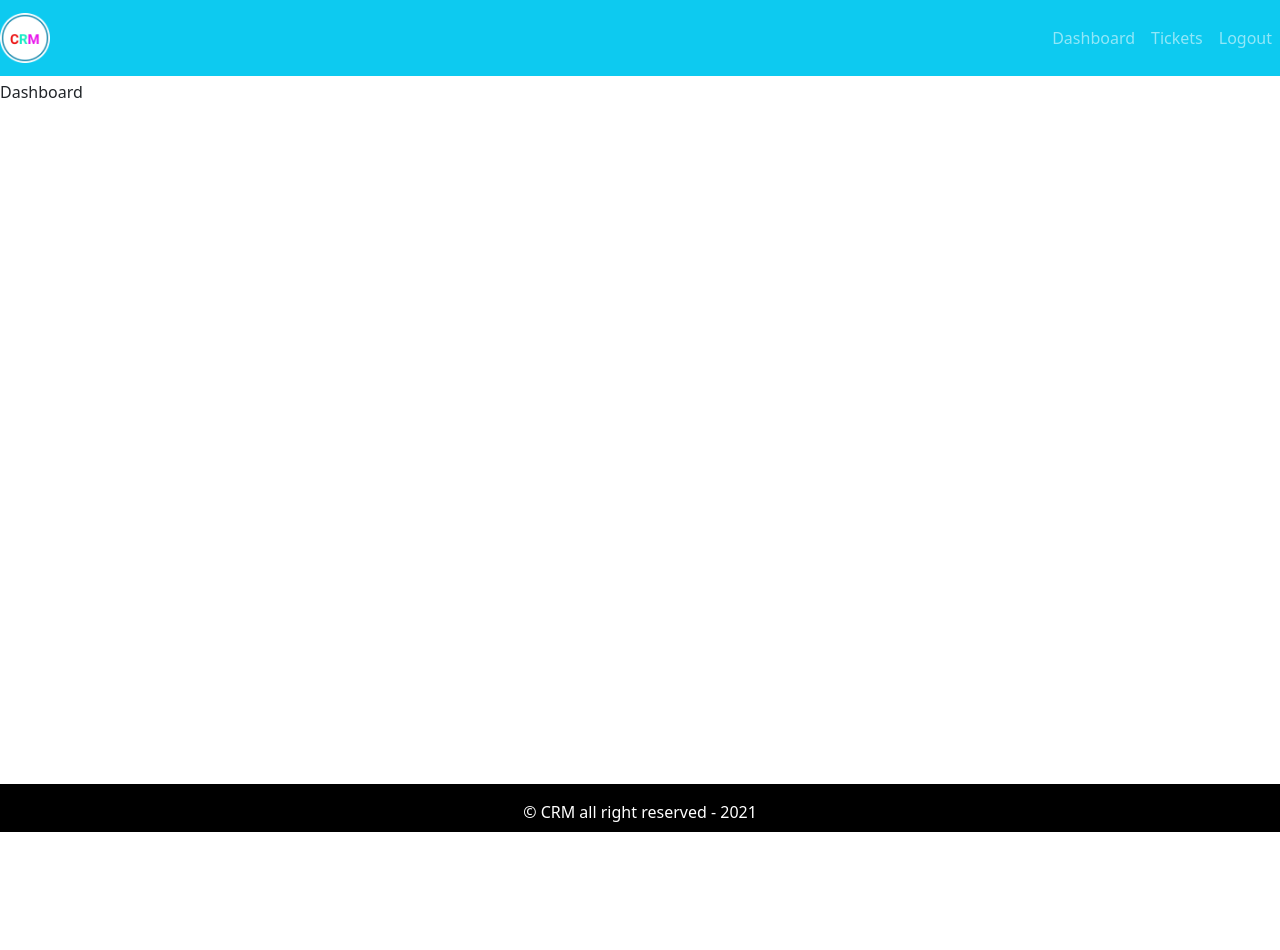
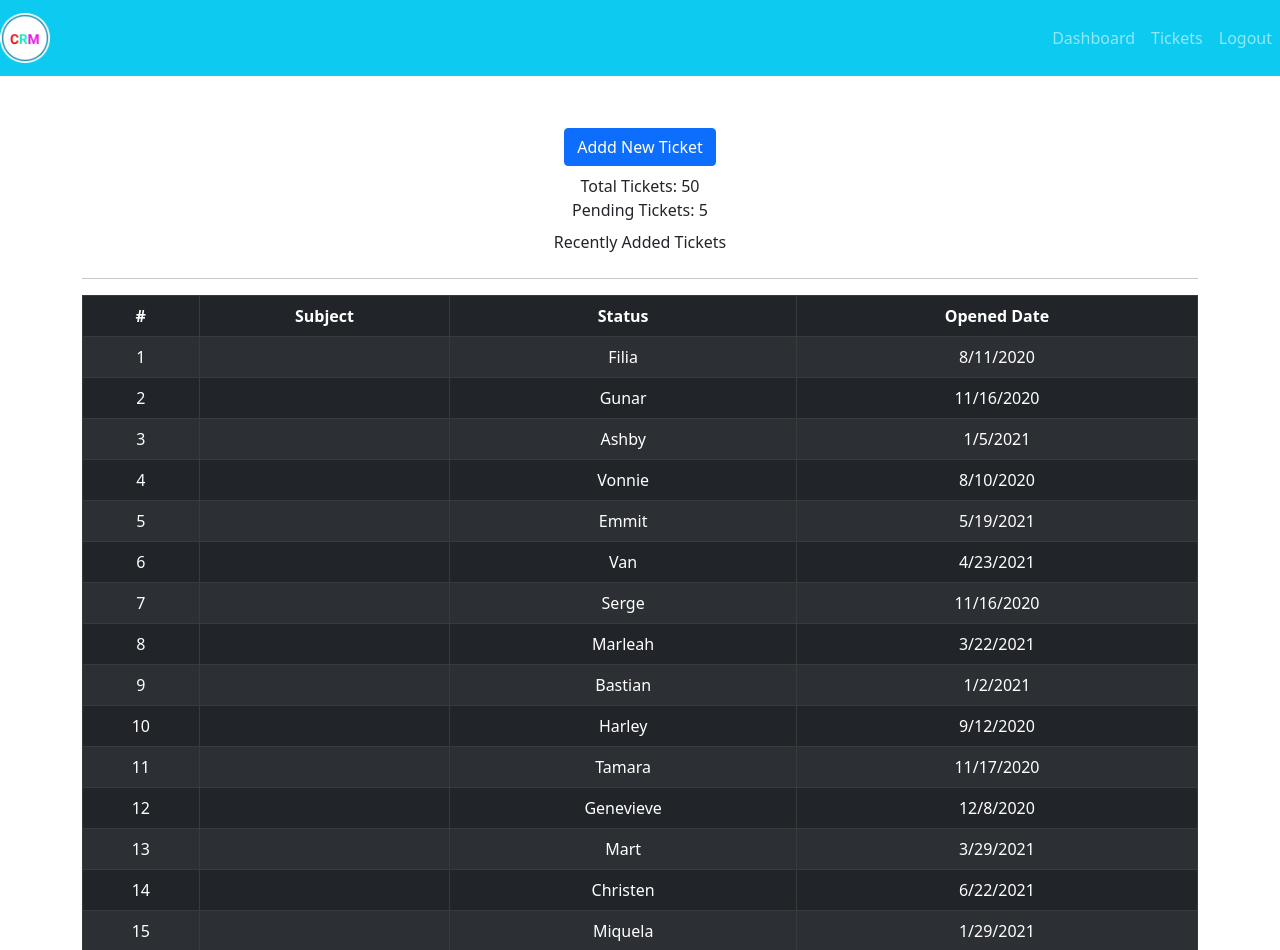
Before and after one commit to moath143/crm-frontend, a React (Create React App) app: page / in a window 1280 px wide. Shown: the top 950 px of the page. Before the commit the page ends 832 px from the top, so only its background shows below. Built offline with nearby package versions, Linux system fonts and the light colour scheme.

Commit message:
dashboard page added

```diff
--- a/src/App.js
+++ b/src/App.js
@@ -1,13 +1,14 @@
 import "./App.css";
 import DefaultLayout from "./layout/DefaultLayout";
 import Entry from "./page/entry/Entry.page";
+import Dashboard from './page/dashboard/Dashboard.page';
 
 function App() {
   return (
     <div className="App">
       {/* <Entry /> */}
       <DefaultLayout>
-        Dashboard
+        <Dashboard />
       </DefaultLayout>
     </div>
   );
--- /dev/null
+++ b/src/assets/data/dummy-tickets.json
@@ -0,0 +1,52 @@
+[
+  { "id": 1, "status": "Filia", "addedAt": "8/11/2020" },
+  { "id": 2, "status": "Gunar", "addedAt": "11/16/2020" },
+  { "id": 3, "status": "Ashby", "addedAt": "1/5/2021" },
+  { "id": 4, "status": "Vonnie", "addedAt": "8/10/2020" },
+  { "id": 5, "status": "Emmit", "addedAt": "5/19/2021" },
+  { "id": 6, "status": "Van", "addedAt": "4/23/2021" },
+  { "id": 7, "status": "Serge", "addedAt": "11/16/2020" },
+  { "id": 8, "status": "Marleah", "addedAt": "3/22/2021" },
+  { "id": 9, "status": "Bastian", "addedAt": "1/2/2021" },
+  { "id": 10, "status": "Harley", "addedAt": "9/12/2020" },
+  { "id": 11, "status": "Tamara", "addedAt": "11/17/2020" },
+  { "id": 12, "status": "Genevieve", "addedAt": "12/8/2020" },
+  { "id": 13, "status": "Mart", "addedAt": "3/29/2021" },
+  { "id": 14, "status": "Christen", "addedAt": "6/22/2021" },
+  { "id": 15, "status": "Miquela", "addedAt": "1/29/2021" },
+  { "id": 16, "status": "Ethe", "addedAt": "3/30/2021" },
+  { "id": 17, "status": "Patricio", "addedAt": "1/27/2021" },
+  { "id": 18, "status": "Indira", "addedAt": "11/24/2020" },
+  { "id": 19, "status": "Richart", "addedAt": "1/23/2021" },
+  { "id": 20, "status": "Skyler", "addedAt": "9/25/2020" },
+  { "id": 21, "status": "Freida", "addedAt": "2/4/2021" },
+  { "id": 22, "status": "Nertie", "addedAt": "5/9/2021" },
+  { "id": 23, "status": "Rebekah", "addedAt": "5/17/2021" },
+  { "id": 24, "status": "Rozanne", "addedAt": "7/17/2020" },
+  { "id": 25, "status": "Susie", "addedAt": "6/18/2021" },
+  { "id": 26, "status": "Stafford", "addedAt": "10/30/2020" },
+  { "id": 27, "status": "Yehudi", "addedAt": "2/13/2021" },
+  { "id": 28, "status": "Alaine", "addedAt": "8/10/2020" },
+  { "id": 29, "status": "Ingamar", "addedAt": "4/10/2021" },
+  { "id": 30, "status": "Creight", "addedAt": "11/24/2020" },
+  { "id": 31, "status": "Suzanna", "addedAt": "3/1/2021" },
+  { "id": 32, "status": "Daisey", "addedAt": "2/11/2021" },
+  { "id": 33, "status": "Bathsheba", "addedAt": "11/4/2020" },
+  { "id": 34, "status": "Parnell", "addedAt": "12/20/2020" },
+  { "id": 35, "status": "Hashim", "addedAt": "6/11/2021" },
+  { "id": 36, "status": "Robena", "addedAt": "11/16/2020" },
+  { "id": 37, "status": "Vernice", "addedAt": "3/4/2021" },
+  { "id": 38, "status": "Israel", "addedAt": "5/31/2021" },
+  { "id": 39, "status": "Any", "addedAt": "10/3/2020" },
+  { "id": 40, "status": "Nevile", "addedAt": "7/28/2020" },
+  { "id": 41, "status": "Leta", "addedAt": "12/5/2020" },
+  { "id": 42, "status": "Archer", "addedAt": "8/31/2020" },
+  { "id": 43, "status": "Ailina", "addedAt": "5/8/2021" },
+  { "id": 44, "status": "Clerkclaude", "addedAt": "5/6/2021" },
+  { "id": 45, "status": "Francisco", "addedAt": "4/28/2021" },
+  { "id": 46, "status": "Beverlie", "addedAt": "6/27/2021" },
+  { "id": 47, "status": "Valdemar", "addedAt": "2/25/2021" },
+  { "id": 48, "status": "Gallard", "addedAt": "5/23/2021" },
+  { "id": 49, "status": "Tildy", "addedAt": "1/8/2021" },
+  { "id": 50, "status": "Maurice", "addedAt": "11/26/2020" }
+]
--- /dev/null
+++ b/src/components/ticket-table/TicketTable.comp.js
@@ -0,0 +1,39 @@
+import React from "react";
+import { Table } from "react-bootstrap";
+function TicketTable({ tickets }) {
+  return (
+    <Table striped bordered hover className="text-center table-dark">
+      <thead>
+        <tr>
+          <th>#</th>
+          <th>Subject</th>
+          <th>Status</th>
+          <th>Opened Date</th>
+        </tr>
+      </thead>
+      <tbody>
+
+        {tickets.length ? (
+                  tickets.map((row, index) => {
+                      return (
+                        <tr key={index}>
+                          <td>{row.id}</td>
+                          <td>{row.subject}</td>
+                          <td> {row.status} </td>
+                          <td> {row.addedAt} </td>
+                        </tr>
+                      );
+          })
+        ) : (
+          <tr>
+            <td colSpan="4" className="text-center">
+              No Tickets Show
+            </td>
+          </tr>
+        )}
+      </tbody>
+    </Table>
+  );
+}
+
+export default TicketTable;
--- /dev/null
+++ b/src/page/dashboard/Dashboard.page.js
@@ -0,0 +1,32 @@
+import React from "react";
+import { Container, Row, Col, Button } from "react-bootstrap";
+import TicketTable from "../../components/ticket-table/TicketTable.comp";
+import Tickets from "../../assets/data/dummy-tickets.json";
+function Dashboard() {
+  return (
+    <Container>
+      <Row>
+        <Col className="text-center mt-5 mb-2">
+          <Button>Addd New Ticket</Button>
+        </Col>
+      </Row>
+      <Row>
+        <Col className="text-center mb-2">
+          <div>Total Tickets: 50</div>
+          <div>Pending Tickets: 5</div>
+        </Col>
+      </Row>
+      <Row>
+        <Col className="text-center mb-2">Recently Added Tickets</Col>
+      </Row>
+      <hr />
+      <Row>
+        <Col className="recent-ticket">
+          <TicketTable tickets={Tickets} />
+        </Col>
+      </Row>
+    </Container>
+  );
+}
+
+export default Dashboard;
```
